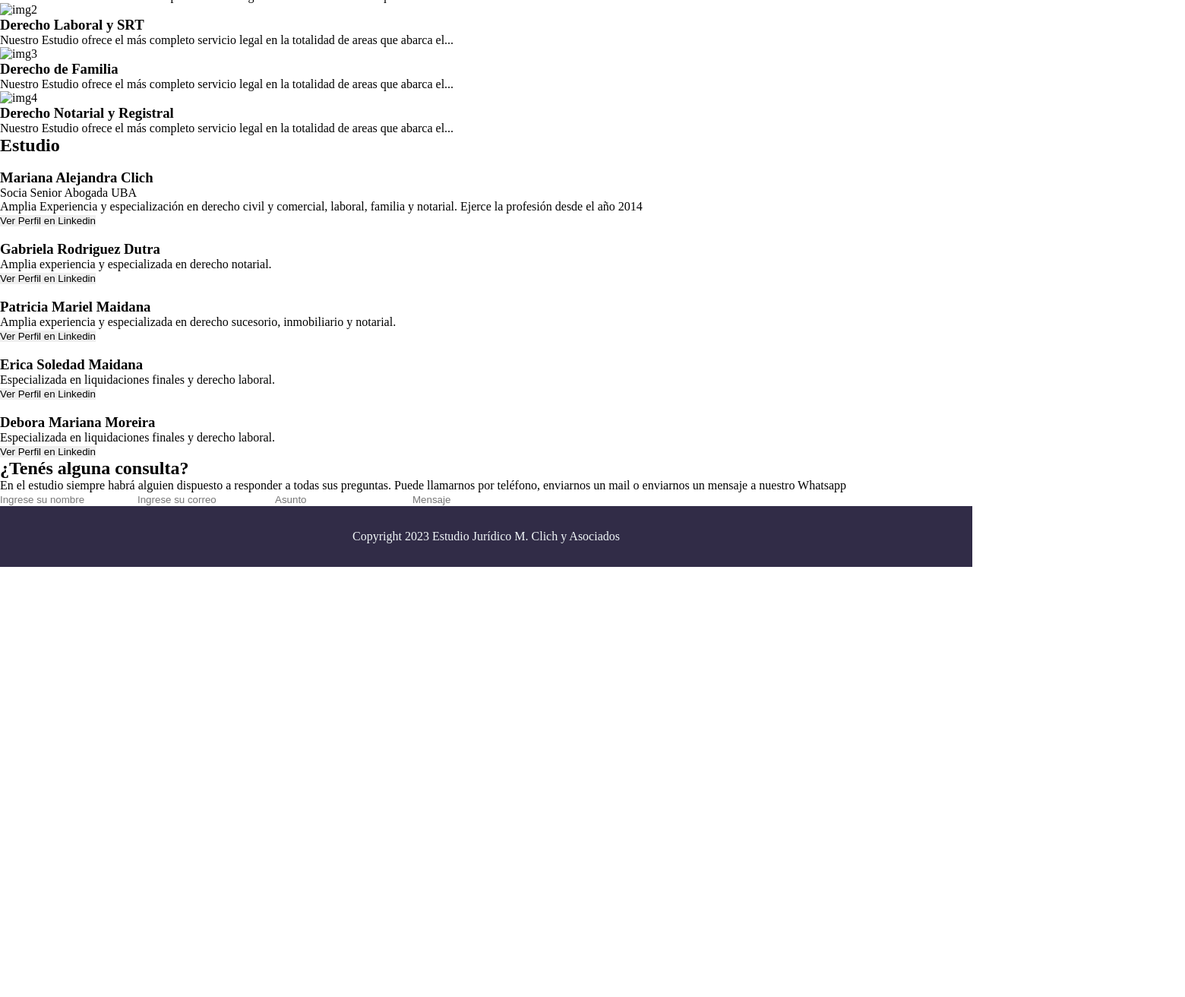
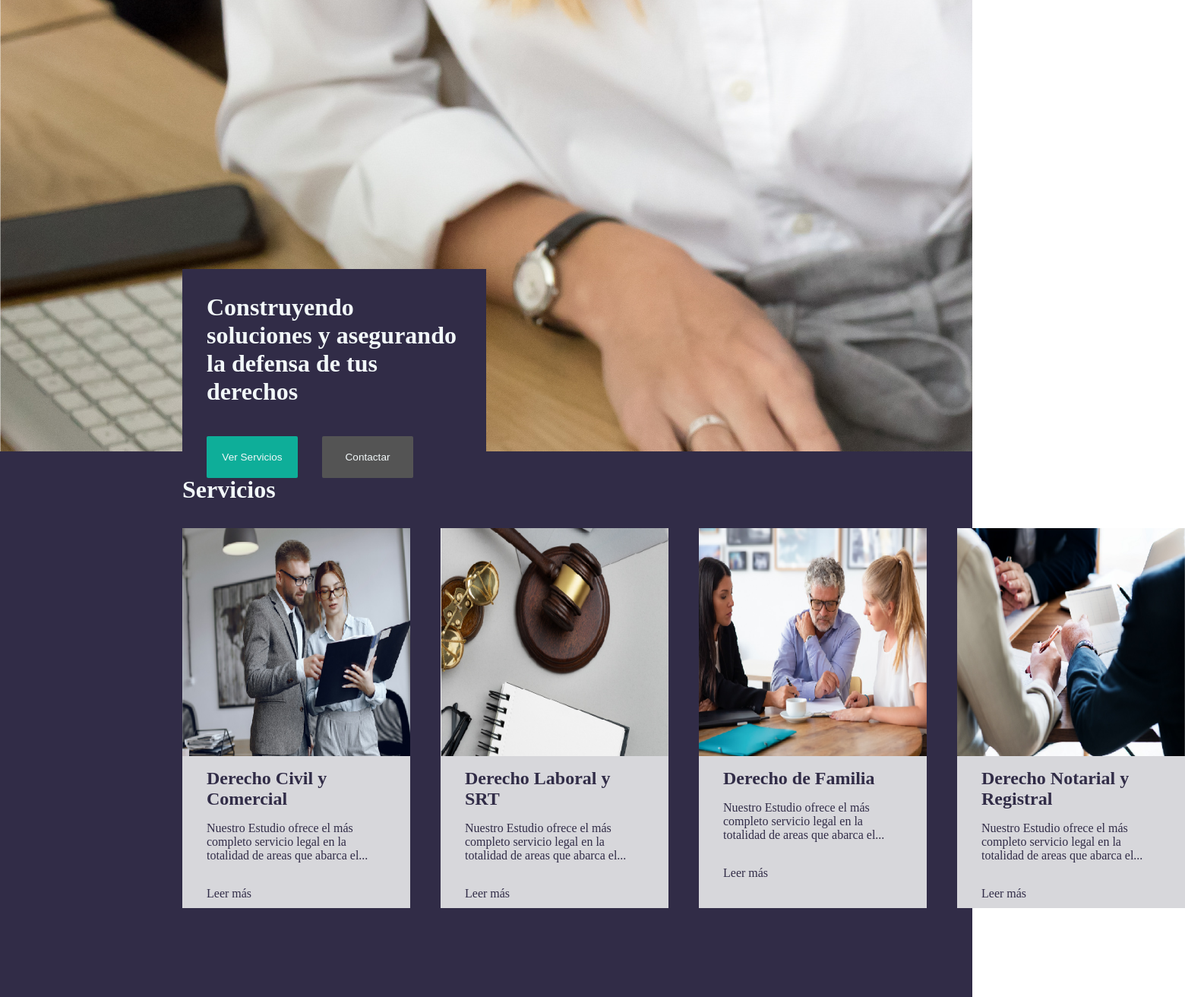
Before and after one commit to Oton98/Estudio-Clich, a plain HTML site: page index.html in a window 1280 px wide. Shown: the part 206-1518 px from the top of the page at 76% size, 1560 px wide, since content can reach past the window. Before the commit the page ends 952 px from the top, so only its background shows below. Drawn offline with Linux system fonts and the light colour scheme.

Commit message:
Intro y servicios realizados

```diff
--- a/index.html
+++ b/index.html
@@ -26,43 +26,83 @@
     </nav>
 
     <section class="intro">
-        <div class="inicio">
-            <div class="title">
-                <h1>Construyendo soluciones y asegurando la defensa de tus derechos</h1>
-            </div>
-            <div class="buttons">
-                <button>Ver Servicios</button>
-                <button>Contactar</button>
+        <div class="intro-contenedor">
+            <div class="intro-contenedor-inicio">
+                <div class="intro-contenedor-inicio-title">
+                    <h1>Construyendo soluciones y asegurando la defensa de tus derechos</h1>
+                </div>
+                <div class="intro-contenedor-inicio-buttons">
+                    <button class="primary-button">Ver Servicios</button>
+                    <button class="secondary-button">Contactar</button>
+                </div>
             </div>
         </div>
     </section>
 
+
     <section class="servicios">
-        <h1>Servicios</h1>
 
-        <div class="tarjetas">
-            <div class="tarjeta">
-                <img src="" alt="img1">
-                <h3>Derecho Civil y Comercial</h3>
-                <p>Nuestro Estudio ofrece el más completo servicio legal en la totalidad de areas que abarca el...</p>
+        <div class="servicios-contenedor">
+            <div class="servicios-contenedor-titulo">
+                <h1>Servicios</h1>
             </div>
-            <div class="tarjeta">
-                <img src="" alt="img2">
-                <h3>Derecho Laboral y SRT</h3>
-                <p>Nuestro Estudio ofrece el más completo servicio legal en la totalidad de areas que abarca el...</p>
+
+            <div class="servicios-contenedor-tarjetas">
+
+                <div class="servicios-contenedor-tarjetas-tarjeta">
+                    <div class="servicios-contenedor-tarjetas-tarjeta-img">
+                        <img src="./fotos/Sin título-1-06-02.jpg" alt="img1">
+                    </div>
+                    <div class="servicios-contenedor-tarjetas-tarjeta-text">
+                        <h3>Derecho Civil y Comercial</h3>
+                        <p>Nuestro Estudio ofrece el más completo servicio legal en la totalidad de areas que abarca
+                            el...
+                        </p>
+                        <a href="">Leer más</a>
+                    </div>
+                </div>
+
+                <div class="servicios-contenedor-tarjetas-tarjeta">
+                    <div class="servicios-contenedor-tarjetas-tarjeta-img">
+                        <img src="./fotos/Sin título-1-06-03.jpg" alt="img2">
+                    </div>
+                    <div class="servicios-contenedor-tarjetas-tarjeta-text">
+                        <h3>Derecho Laboral y SRT</h3>
+                        <p>Nuestro Estudio ofrece el más completo servicio legal en la totalidad de areas que abarca
+                            el...
+                        </p>
+                        <a href="">Leer más</a>
+                    </div>
+                </div>
+
+                <div class="servicios-contenedor-tarjetas-tarjeta">
+                    <div class="servicios-contenedor-tarjetas-tarjeta-img">
+                        <img src="./fotos/Sin título-1-06-04.jpg" alt="img3">
+                    </div>
+                    <div class="servicios-contenedor-tarjetas-tarjeta-text">
+                        <h3>Derecho de Familia</h3>
+                        <p>Nuestro Estudio ofrece el más completo servicio legal en la totalidad de areas que abarca
+                            el...
+                        </p>
+                        <a href="">Leer más</a>
+                    </div>
+                </div>
+
+                <div class="servicios-contenedor-tarjetas-tarjeta">
+                    <div class="servicios-contenedor-tarjetas-tarjeta-img">
+                        <img src="./fotos/Sin título-1-06-05.jpg" alt="img4">
+                    </div>
+                    <div class="servicios-contenedor-tarjetas-tarjeta-text">
+                        <h3>Derecho Notarial y Registral</h3>
+                        <p>Nuestro Estudio ofrece el más completo servicio legal en la totalidad de areas que abarca
+                            el...
+                        </p>
+                        <a href="">Leer más</a>
+                    </div>
+                </div>
             </div>
-            <div class="tarjeta">
-                <img src="" alt="img3">
-                <h3>Derecho de Familia</h3>
-                <p>Nuestro Estudio ofrece el más completo servicio legal en la totalidad de areas que abarca el...</p>
-            </div>
-            <div class="tarjeta">
-                <img src="" alt="img4">
-                <h3>Derecho Notarial y Registral</h3>
-                <p>Nuestro Estudio ofrece el más completo servicio legal en la totalidad de areas que abarca el...</p>
-            </div>
+
         </div>
-
     </section>
 
     <section class="Estudio">
--- a/sass/base/reset.scss
+++ b/sass/base/reset.scss
@@ -5,7 +5,6 @@
 	text-decoration: none;
 	border: none;
 	outline: none;
-
 }
 
 a {
--- a/sass/components/buttons.scss
+++ b/sass/components/buttons.scss
@@ -0,0 +1,17 @@
+.primary-button{
+    background-color: $color-secundary;
+    color: $color-tertiary;
+    padding: 20px;
+    border-radius: 2px;
+    width: 15vh;
+    font-size: 1.7vh;
+}
+
+.secondary-button{
+    background-color: $color-quaternary;
+    color: $color-tertiary;
+    padding: 20px;
+    border-radius: 2px;
+    width: 15vh;
+    font-size: 1.7vh;
+}
--- /dev/null
+++ b/sass/components/cards.scss
@@ -0,0 +1,33 @@
+.servicios-contenedor-tarjetas-tarjeta {
+
+    &-img {
+        height: 300px;
+        width: 300px;
+    }
+
+    &-text {
+        background-color: $color-senary;
+        color: $color-primary;
+        height: 200px;
+
+        h3 {
+            font-size: 24px;
+            padding: 16px 32px;
+        }
+
+        p {
+            font-size: 16px;
+            padding: 0px 32px;
+            padding-bottom: 32px;
+        }
+
+        a {
+            padding: 0px 32px;
+        }
+    }
+}
+
+img {
+    width: 300px;
+    height: 300px;
+}
--- a/sass/layout/footer.scss
+++ b/sass/layout/footer.scss
@@ -3,6 +3,6 @@
     justify-content: center;
     align-items: center;
     background-color: $color-primary;
-    color: $color-third;
+    color: $color-tertiary;
     height: 10vh;
 }
--- /dev/null
+++ b/sass/layout/intro.scss
@@ -0,0 +1,40 @@
+.intro {
+    background-color: blue;
+    height: 90vh;
+    background-image: url('../../fotos/Sin\ título-1-06-01.jpg');
+
+    &-contenedor {
+
+        padding-top: 60vh;
+        margin-left: 30vh;
+        margin-right: 80vh;
+
+        &-inicio {
+            display: flex;
+            flex-direction: column;
+            background-color: $color-primary;
+            height: 30vh;
+            padding-left: 4vh;
+            padding-right: 4vh;
+            row-gap: 5vh;
+
+            &-title {
+                display: flex;
+                justify-content: flex-start;
+                padding-top: 4vh;
+
+                h1 {
+                    color: $color-tertiary;
+                    font-size: 4vh;
+                }
+            }
+
+            &-buttons {
+                display: flex;
+                justify-content: flex-start;
+                column-gap: 4vh;
+
+            }
+        }
+    }
+}
--- a/sass/layout/navbar.scss
+++ b/sass/layout/navbar.scss
@@ -4,7 +4,7 @@
     justify-content: space-evenly;
     align-items: center;
     background-color: $color-primary;
-    color: $color-third;
+    color: $color-tertiary;
     height: 10vh;
 
     &-logo {
--- /dev/null
+++ b/sass/layout/servicios.scss
@@ -0,0 +1,33 @@
+.servicios {
+
+    display: flex;
+    flex-direction: column;
+    height: 100vh;
+    background-color: $color-primary;
+
+    &-contenedor {
+
+        margin-left: 30vh;
+        margin-right: 80vh;
+
+
+        &-titulo {
+
+            margin: 4vh 0vh;
+
+            h1 {
+                color: $color-tertiary;
+                font-size: 4vh;
+            }
+        }
+
+        &-tarjetas {
+            display: flex;
+            flex-direction: row;
+            column-gap: 5vh;
+
+        }
+    }
+
+
+}
--- a/sass/main.scss
+++ b/sass/main.scss
@@ -3,6 +3,9 @@
 @import "./base/reset.scss";
 
 @import "./components/buttons.scss";
+@import "./components/cards.scss";
 
 @import "./layout/navbar.scss";
 @import "./layout/footer.scss";
+@import "./layout/intro.scss";
+@import "./layout/servicios.scss";
--- a/sass/utils/variables.scss
+++ b/sass/utils/variables.scss
@@ -1,3 +1,7 @@
 $color-primary: #312c47;
 $color-secundary: #0eae99;
-$color-third:#f2f8f9;
+$color-tertiary:#f2f8f9;
+
+$color-quaternary: #545454;
+$color-quinary:#eaf1f3;
+$color-senary: #d7d7db;
```
Also changed, not shown: css/style.css, fotos/Sin título-1-06-01.jpg (added), fotos/Sin título-1-06-02.jpg (added), fotos/Sin título-1-06-03.jpg (added), fotos/Sin título-1-06-04.jpg (added), fotos/Sin título-1-06-05.jpg (added), fotos/Sin título-1-06-06.jpg (added), sass/layout/estudio.scss (added), 1 other file.
